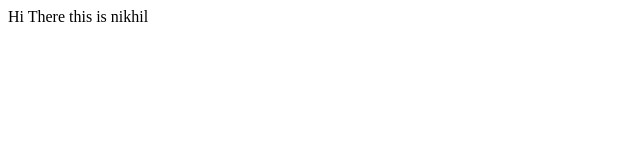
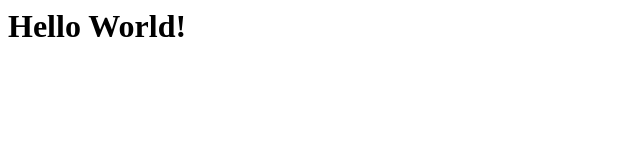
Before and after one commit to sinnik/dock, a plain HTML site: page site/index.html in a window 1280 px wide. Shown: the whole page, without its empty margins (0-640 px from the left). Drawn offline with Linux system fonts and the light colour scheme.

Commit message:
Update index.html

```diff
--- a/site/index.html
+++ b/site/index.html
@@ -1,5 +1 @@
-<html>
-<body>
-Hi There this is nikhil
-</body>
-</html>
+<h1> Hello World!</h1>
```
